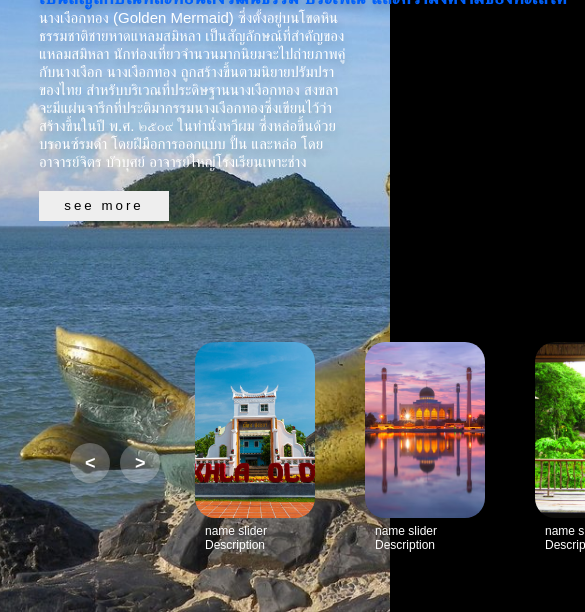
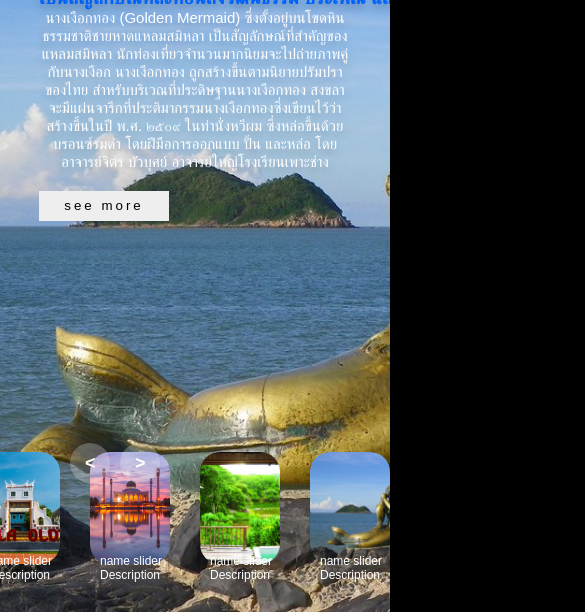
Before and after one commit to pimmada1850/songkhla, a plain HTML site: page index.html in a window 390 px wide. Shown: the part 232-844 px from the top of the page, 585 px wide, since content can reach past the window. Drawn offline with Linux system fonts and the light colour scheme; a web font is replaced by a local one.

Commit message:
Update style.css

```diff
--- a/style.css
+++ b/style.css
@@ -293,12 +293,17 @@ to{
 @media  screen and (max-width: 678px) {
     .carousel .list .item .content{
         padding-right: 0;
+        width: 90%;
+        left: 50%;
+transform: translateX(-50%);
+text-align: center;
     }
     .carousel .list .item .topic{
 white-space: normal;
     }
     .carousel .list .item .content .title{
         font-size: 30px;
+        white-space: normal;
     }
     .carousel .list .item img{
     width: 100%;
@@ -308,7 +313,25 @@ white-space: normal;
     background-color: #000;
     display: block;
 }
-}
+ .carousel, .carousel .list, .carousel .list .item{
+    max-width: 100%;
+    overflow: hidden;
+ }
+ .thumbnail{
+    left: 50%;
+    bottom: 20px;
+    gap: 10px;
+    transform: translateX(-50%);
+    flex-wrap: wrap;
+    justify-content: center;
+ }
+ .thumbnail .item{
+    width: 100px;
+    height: 140px;
+ }
+
+ }
+
  html, body{
     width: 100%;
     overflow-x: hidden !important;
```
